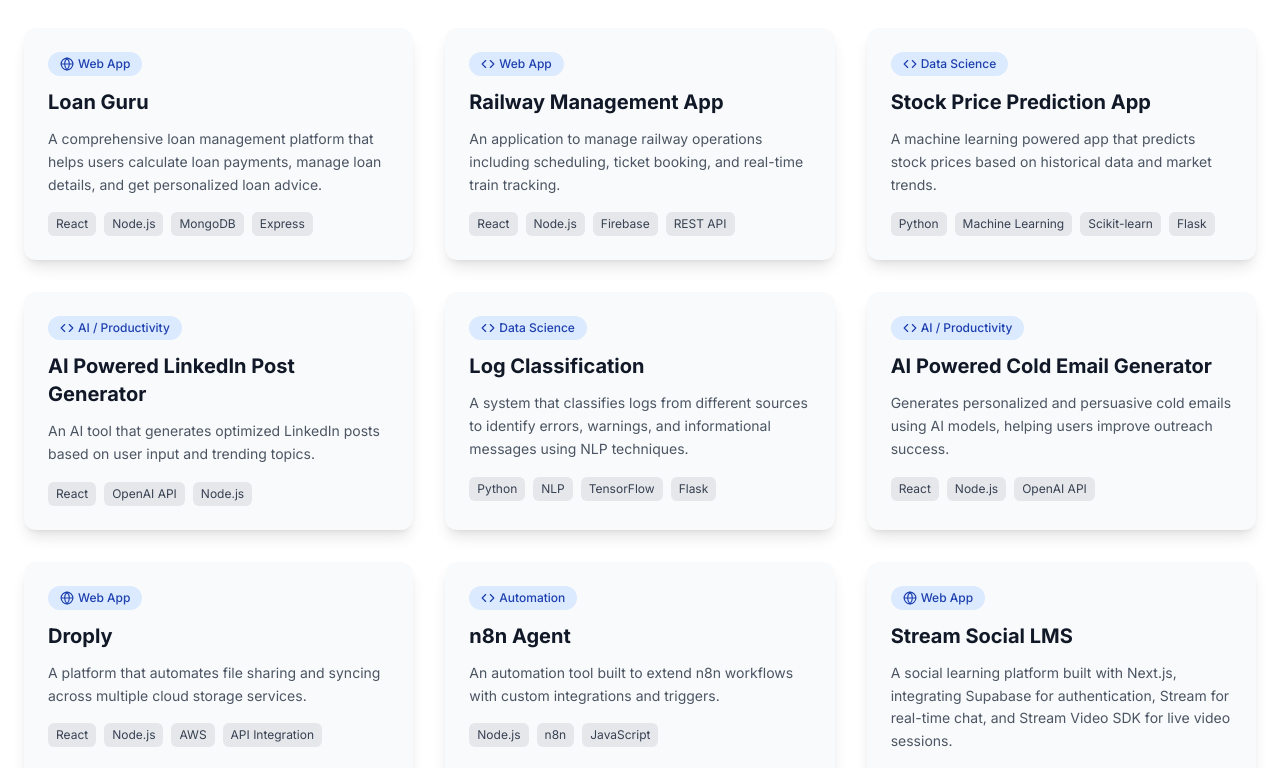
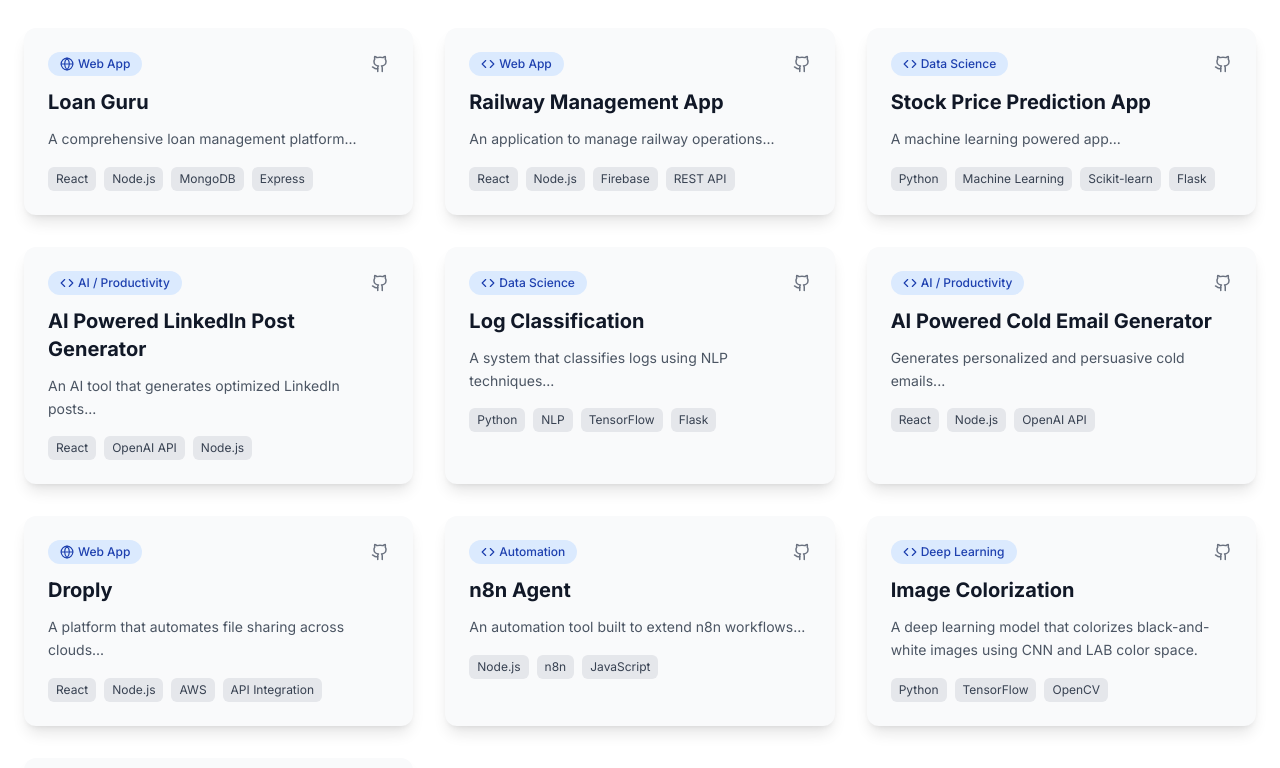
Before and after one commit to Gyan0706/Gyan_portfolio, a React (Vite) app: page / in a window 1280 px wide. Shown: the part 4260-5028 px from the top of the page. Built offline with nearby package versions, Linux system fonts and the light colour scheme.

Commit message:
Updated Projects Section

```diff
--- a/src/components/Projects.tsx
+++ b/src/components/Projects.tsx
@@ -3,71 +3,88 @@ import { motion } from 'framer-motion';
 import { ExternalLink, Github, Code, Smartphone, Globe } from 'lucide-react';
 
 const Projects = () => {
-
   const projects = [
     {
       title: 'Loan Guru',
-    description: 'A comprehensive loan management platform that helps users calculate loan payments, manage loan details, and get personalized loan advice.',
+      description: 'A comprehensive loan management platform...',
       tech: ['React', 'Node.js', 'MongoDB', 'Express'],
       category: 'Web App',
       icon: Globe,
+      github: 'https://github.com/Gyan0706/LoanGuru',
     },
     {
       title: 'Railway Management App',
-    description: 'An application to manage railway operations including scheduling, ticket booking, and real-time train tracking.',
+      description: 'An application to manage railway operations...',
       tech: ['React', 'Node.js', 'Firebase', 'REST API'],
       category: 'Web App',
       icon: Code,
+      github: 'https://github.com/Gyan0706/railwaymanagement',
     },
     {
       title: 'Stock Price Prediction App',
-    description: 'A machine learning powered app that predicts stock prices based on historical data and market trends.',
+      description: 'A machine learning powered app...',
       tech: ['Python', 'Machine Learning', 'Scikit-learn', 'Flask'],
       category: 'Data Science',
       icon: Code,
+      github: 'https://github.com/Gyan0706/StockPricePredictor',
     },
     {
       title: 'AI Powered LinkedIn Post Generator',
-    description: 'An AI tool that generates optimized LinkedIn posts based on user input and trending topics.',
+      description: 'An AI tool that generates optimized LinkedIn posts...',
       tech: ['React', 'OpenAI API', 'Node.js'],
       category: 'AI / Productivity',
       icon: Code,
+      github: 'https://github.com/Gyan0706/linkedin-post-generator',
     },
     {
       title: 'Log Classification',
-    description: 'A system that classifies logs from different sources to identify errors, warnings, and informational messages using NLP techniques.',
+      description: 'A system that classifies logs using NLP techniques...',
       tech: ['Python', 'NLP', 'TensorFlow', 'Flask'],
       category: 'Data Science',
       icon: Code,
+      github: 'https://github.com/Gyan0706/Classification-logs',
     },
     {
       title: 'AI Powered Cold Email Generator',
-    description: 'Generates personalized and persuasive cold emails using AI models, helping users improve outreach success.',
+      description: 'Generates personalized and persuasive cold emails...',
       tech: ['React', 'Node.js', 'OpenAI API'],
       category: 'AI / Productivity',
       icon: Code,
+      github: 'https://github.com/Gyan0706/Cold-Email-Generator',
     },
     {
       title: 'Droply',
-    description: 'A platform that automates file sharing and syncing across multiple cloud storage services.',
+      description: 'A platform that automates file sharing across clouds...',
       tech: ['React', 'Node.js', 'AWS', 'API Integration'],
       category: 'Web App',
       icon: Globe,
+      github: 'https://github.com/Gyan0706/Droply',
     },
     {
       title: 'n8n Agent',
-    description: 'An automation tool built to extend n8n workflows with custom integrations and triggers.',
+      description: 'An automation tool built to extend n8n workflows...',
       tech: ['Node.js', 'n8n', 'JavaScript'],
       category: 'Automation',
       icon: Code,
+      github: 'https://github.com/Gyan0706/my-n8n-agent',
     },
     {
-  title: 'Stream Social LMS',
-  description: 'A social learning platform built with Next.js, integrating Supabase for authentication, Stream for real-time chat, and Stream Video SDK for live video sessions.',
-  tech: ['Next.js', 'Supabase', 'Stream Chat', 'Stream Video', 'Shadcn UI'],
-  category: 'Web App',
-  icon: Globe,
+  title: 'Image Colorization',
+  description: 'A deep learning model that colorizes black-and-white images using CNN and LAB color space.',
+  tech: ['Python', 'TensorFlow', 'OpenCV'],
+  category: 'Deep Learning',
+  icon: Code,
+  github: 'https://github.com/Gyan0706/Image-colorization'
     },
+    {
+  title: 'Expense Tracker & Currency Converter',
+  description: 'A Python GUI application to track daily expenses and convert currency with real-time exchange rates.',
+  tech: ['Python', 'Tkinter', 'JSON', 'API'],
+  category: 'Finance Utility',
+  icon: Code,
+  github: 'https://github.com/Gyan0706/Python-mini-project-on-expense-tracker-and-currency-converter-'
+}
+
   ];
 
   return (
@@ -100,14 +117,24 @@ const projects = [
               whileHover={{ y: -10 }}
               className="bg-gray-50 dark:bg-gray-800 rounded-xl overflow-hidden shadow-lg hover:shadow-2xl transition-all duration-300"
             >
-              {/* Removed image container */}
-
               <div className="p-6">
                 <div className="flex items-center justify-between mb-3">
                   <span className="inline-flex items-center px-3 py-1 rounded-full text-xs font-medium bg-blue-100 dark:bg-blue-900 text-blue-800 dark:text-blue-200">
                     <project.icon size={14} className="mr-1" />
                     {project.category}
                   </span>
+
+                  {project.github && (
+                    <a
+                      href={project.github}
+                      target="_blank"
+                      rel="noopener noreferrer"
+                      className="text-gray-500 hover:text-gray-800 dark:hover:text-white transition-colors"
+                      title="View on GitHub"
+                    >
+                      <Github size={18} />
+                    </a>
+                  )}
                 </div>
 
                 <h3 className="text-xl font-bold text-gray-900 dark:text-white mb-3">
```
Lines whose indentation alone changed are shown as unchanged.
